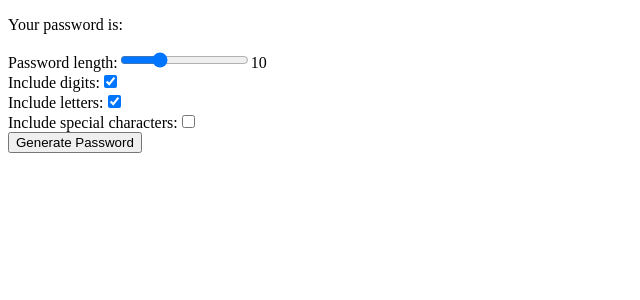
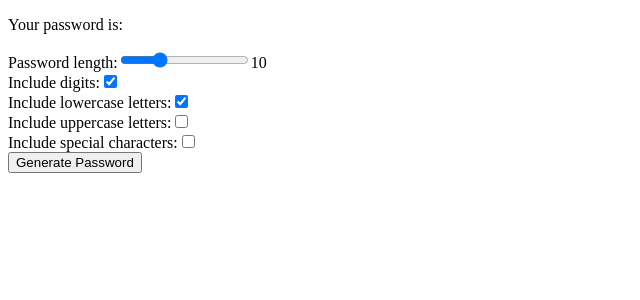
Before and after one commit to TraceOfHumanity/generator, a React (Create React App) app: page / in a window 1280 px wide. Shown: the top 300 px of the page, without its empty margins (0-640 px from the left). Built offline with nearby package versions, Linux system fonts and the light colour scheme; the HTML template or start-up script is replaced by a standard one.

Commit message:
Include Duplicate

```diff
--- a/src/components/PasswordGenerator.jsx
+++ b/src/components/PasswordGenerator.jsx
@@ -6,6 +6,7 @@ function PasswordGenerator() {
   const [includeDigits, setIncludeDigits] = useState(true);
   const [includeLetters, setIncludeLetters] = useState(true);
   const [includeSpecialChars, setIncludeSpecialChars] = useState(false);
+  const [includeUppercaseLetters, setIncludeUppercaseLetters] = useState(false);
 
   function generatePassword() {
     const length = passwordLength;
@@ -14,7 +15,10 @@ function PasswordGenerator() {
       charset += '0123456789';
     }
     if (includeLetters) {
-      charset += 'abcdefghijklmnopqrstuvwxyzABCDEFGHIJKLMNOPQRSTUVWXYZ';
+      charset += 'abcdefghijklmnopqrstuvwxyz';
+    }
+    if (includeUppercaseLetters) {
+      charset += 'ABCDEFGHIJKLMNOPQRSTUVWXYZ';
     }
     if (includeSpecialChars) {
       charset += '!@#$%^&*()_+-={}[]|;:"<>,.?/~`';
@@ -42,6 +46,10 @@ function PasswordGenerator() {
     setIncludeSpecialChars(event.target.checked);
   }
 
+  function handleIncludeUppercaseLettersChange(event) {
+    setIncludeUppercaseLetters(event.target.checked);
+  }
+
   return (
     <div>
       <p>Your password is: {password}</p>
@@ -67,11 +75,20 @@ function PasswordGenerator() {
       </label>
       <br />
       <label>
-        Include letters:
+        Include lowercase letters:
         <input
           type="checkbox"
           checked={includeLetters}
           onChange={handleIncludeLettersChange}
+        />
+      </label>
+      <br />
+      <label>
+        Include uppercase letters:
+        <input
+          type="checkbox"
+          checked={includeUppercaseLetters}
+          onChange={handleIncludeUppercaseLettersChange}
         />
       </label>
       <br />
```
